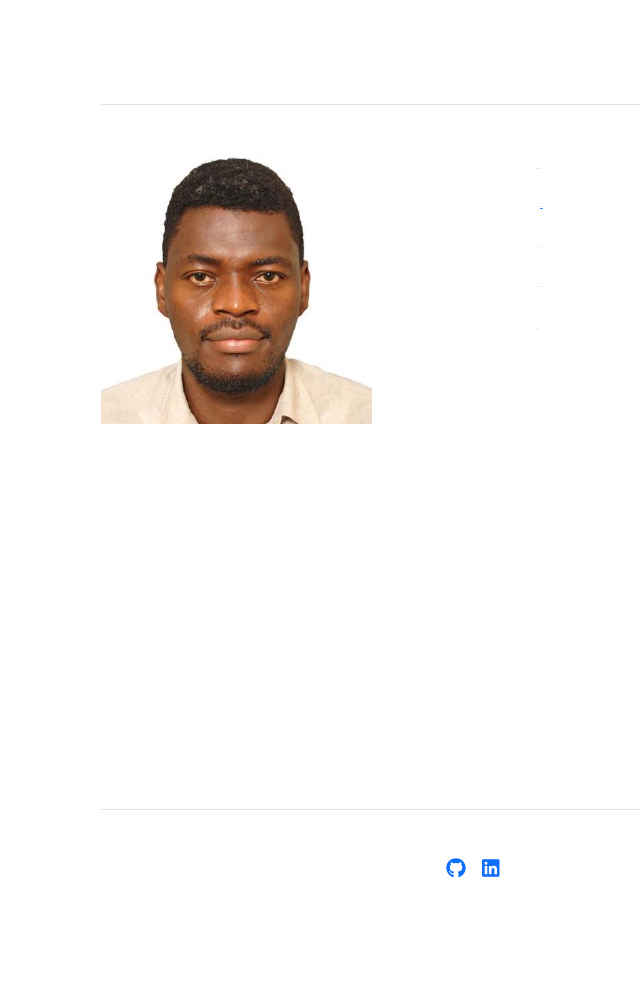
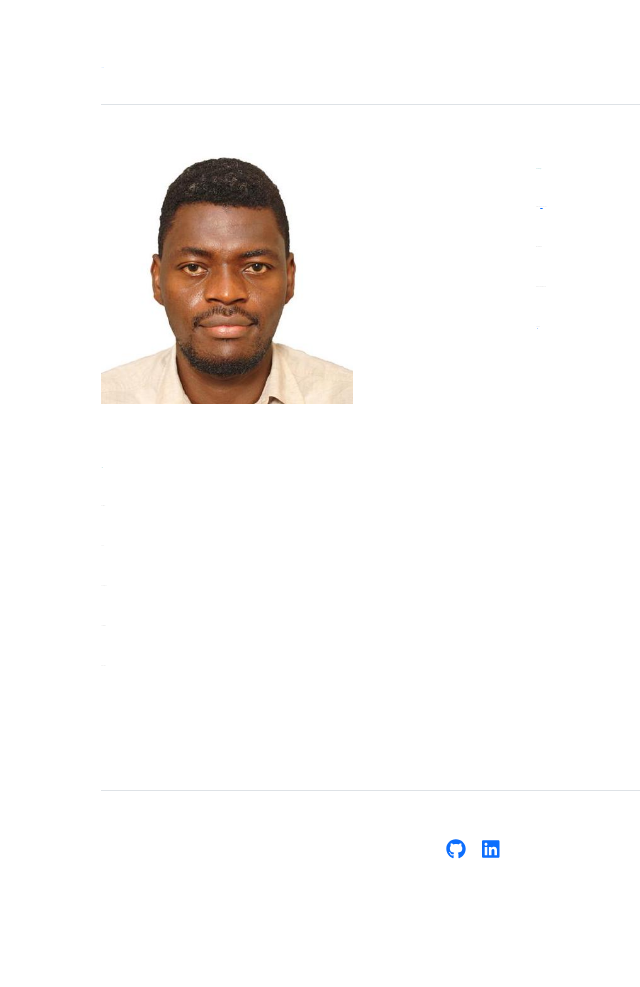
Before and after one commit to lucienchaffa/lucienchaffa.github.io, a Jekyll site: the page built from index.md, in a window 1280 px wide. Shown: the whole page, without its empty margins (128-768 px from the left). Built offline with Jekyll 4.4.1, drawn with Linux system fonts in a browser that asks for light colours.

Commit message:
Update home.html

```diff
--- a/_layouts/home.html
+++ b/_layouts/home.html
@@ -18,7 +18,7 @@ layout: default
   <meta charset="utf-8">
 <div class="row g-5 mb-5">
   <div class="col-md-6">
-    <img src="{{ site.github.url }}/assets/img/Photo_Chaffa.jpeg" alt="Home" width="70%">
+    <img src="{{ site.github.url }}/assets/img/Photo_Chaffa.jpeg" alt="Home" width="65%">
   </div>
   <div class="col-md-6">
     <h3 style="color:Teal"> Welcome to my home page!</h3>
```
